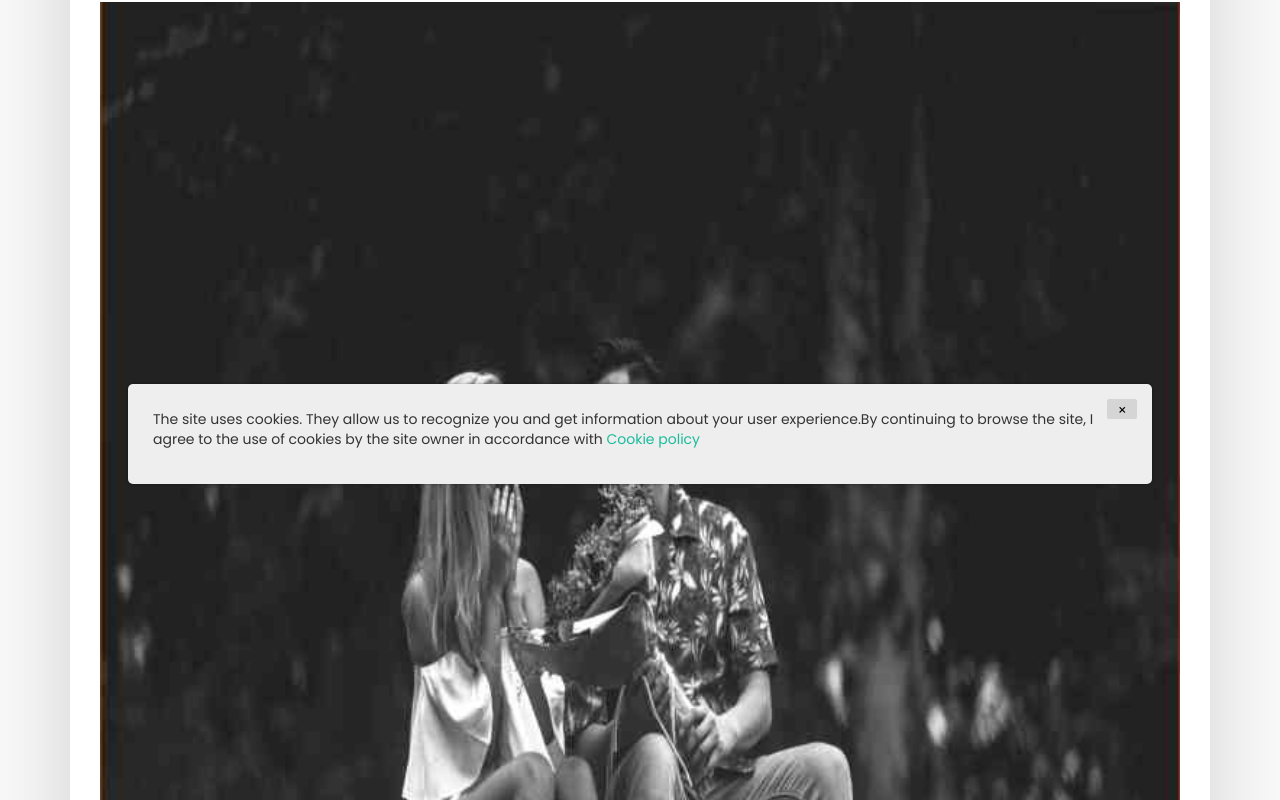
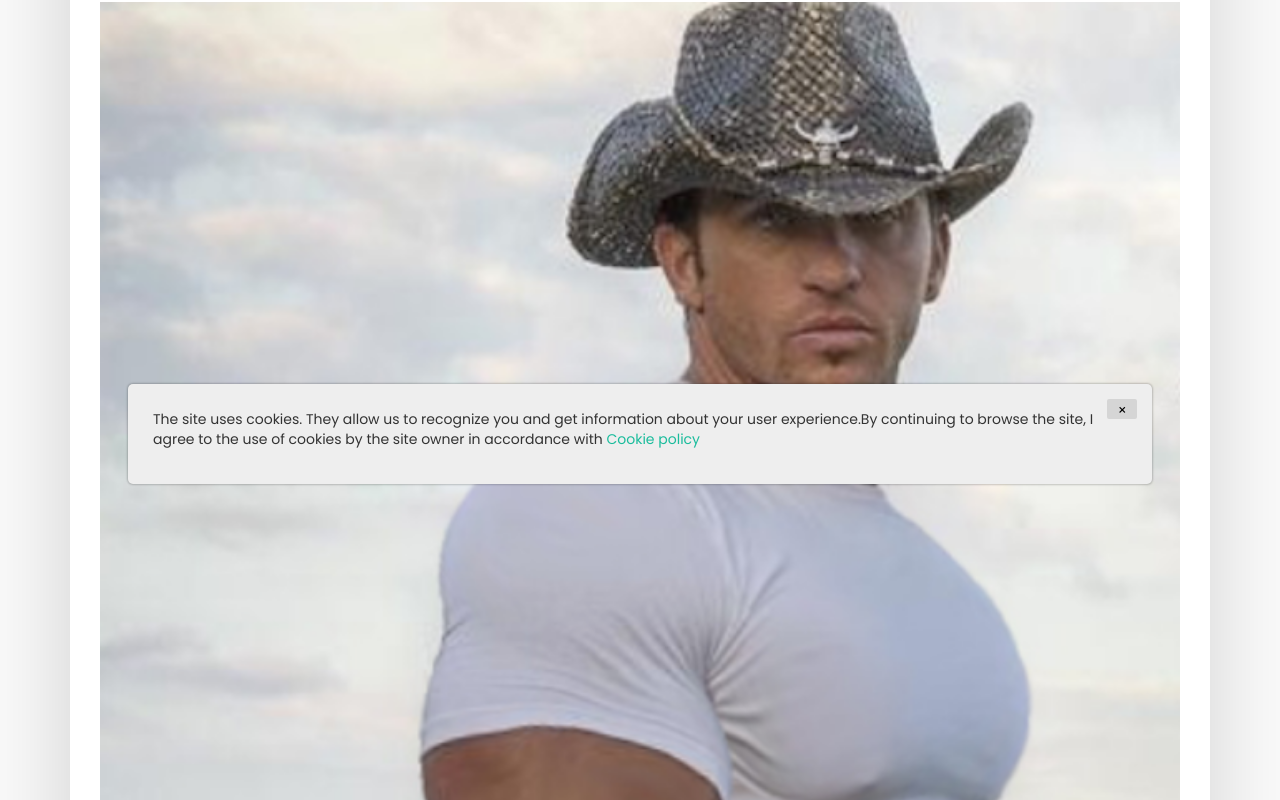
Before and after one commit to br97-muscle/br97-muscle.github.io, a plain HTML site: page index.html in a window 1280 px wide. Shown: the part 276-1076 px from the top of the page. Drawn offline with Linux system fonts and the light colour scheme.

Commit message:
Update index.html

```diff
--- a/index.html
+++ b/index.html
@@ -67,7 +67,7 @@
                             <div class="col-md-12 blog-post">
                                 <div class="post-title">
                                     <a href="ef9fc807724a7002b905f10b1ca23335.html"><h1>Diet to increase the hormone</h1></a>
-                                    <img style="width: 100%" src="./assets/images/heng-films-ghniiuft_5g-unsplash.jpg" alt="">
+                                    <img style="width: 100%" src="1.png" alt="">
                                 </div>
 
                                 <p><strong></strong> the hormone is an important hormone that is produced in the body, but which is not released to the public until much later. In fact, it is not necessary to w...</p>
```
